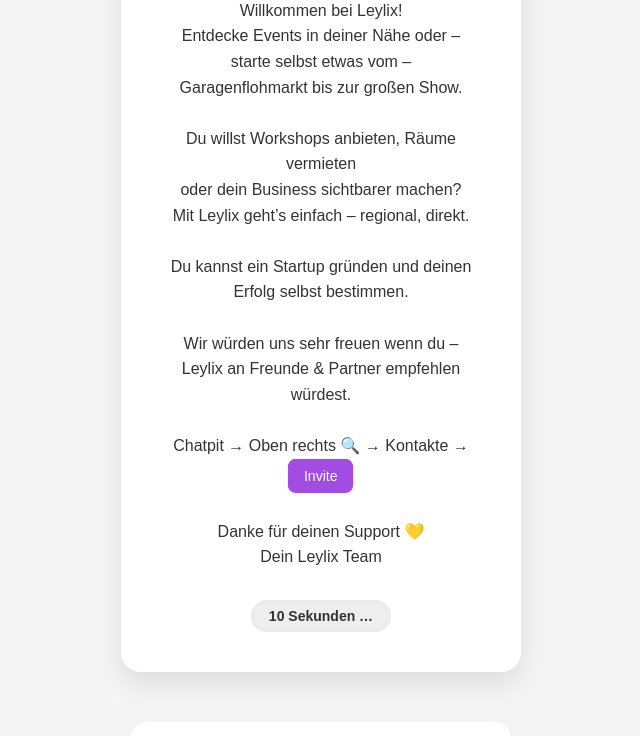
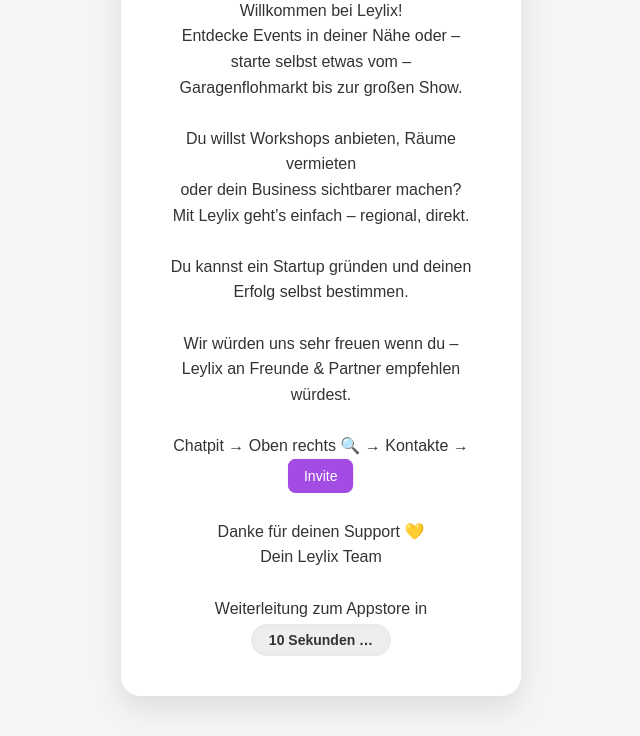
Before and after one commit to Vuneco/leylix-redirect, a plain HTML site: page index.html in a window 1280 px wide. Shown: the part 267-1003 px from the top of the page, without its empty margins (319-959 px from the left). Drawn offline with Linux system fonts and the light colour scheme.

Commit message:
Update index.html

```diff
--- a/index.html
+++ b/index.html
@@ -157,6 +157,9 @@ Danke für deinen Support 💛<br />
    Dein Leylix Team
 
     </div>
+    <p style="font-size: 16px; color: #333; text-align: center; margin-top: 20px; margin-bottom: 6px;">
+  Weiterleitung zum Appstore in
+</p>
     <div class="countdown-box" id="counter">15 Sekunden …</div>
   </div>
 
```
